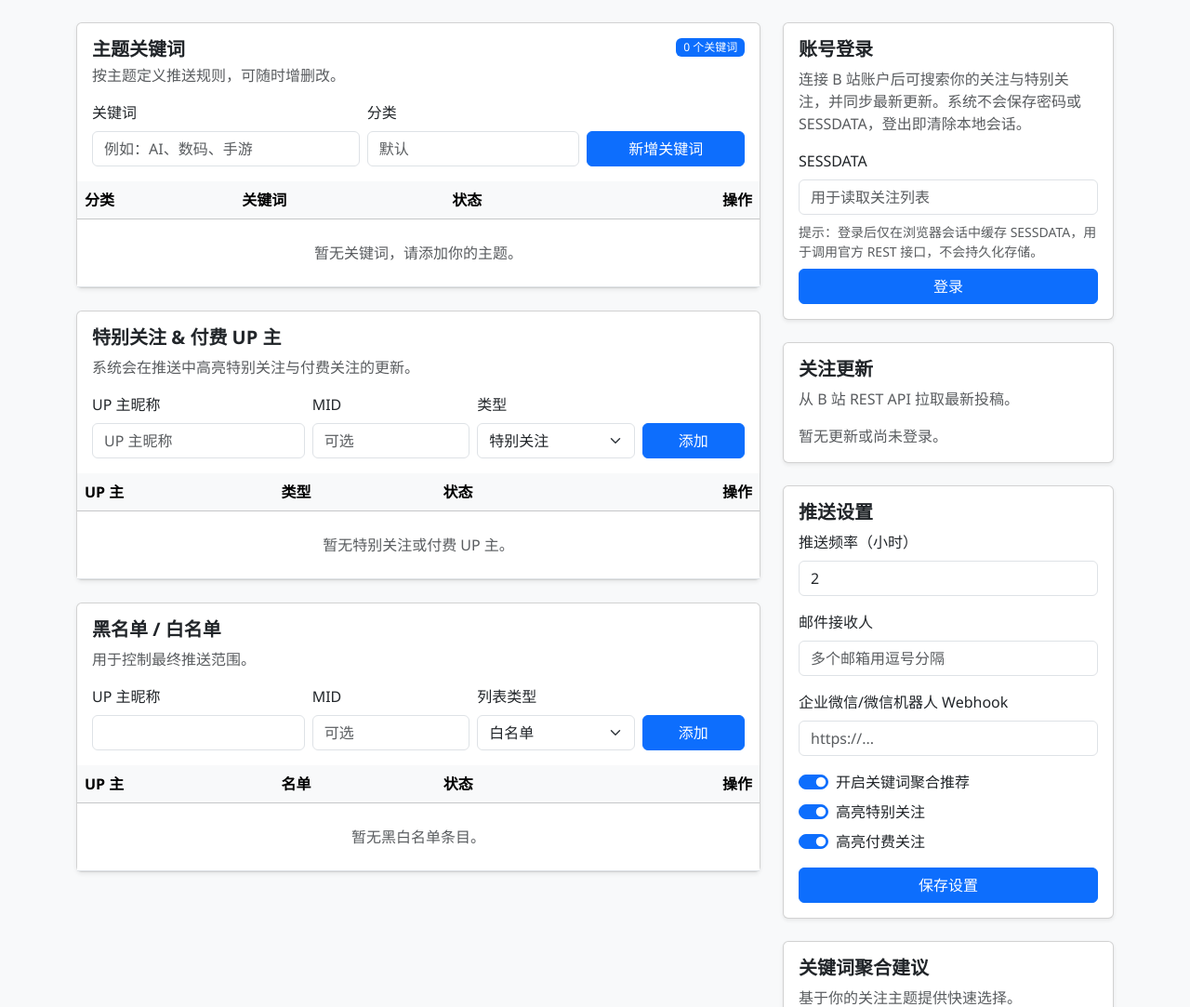
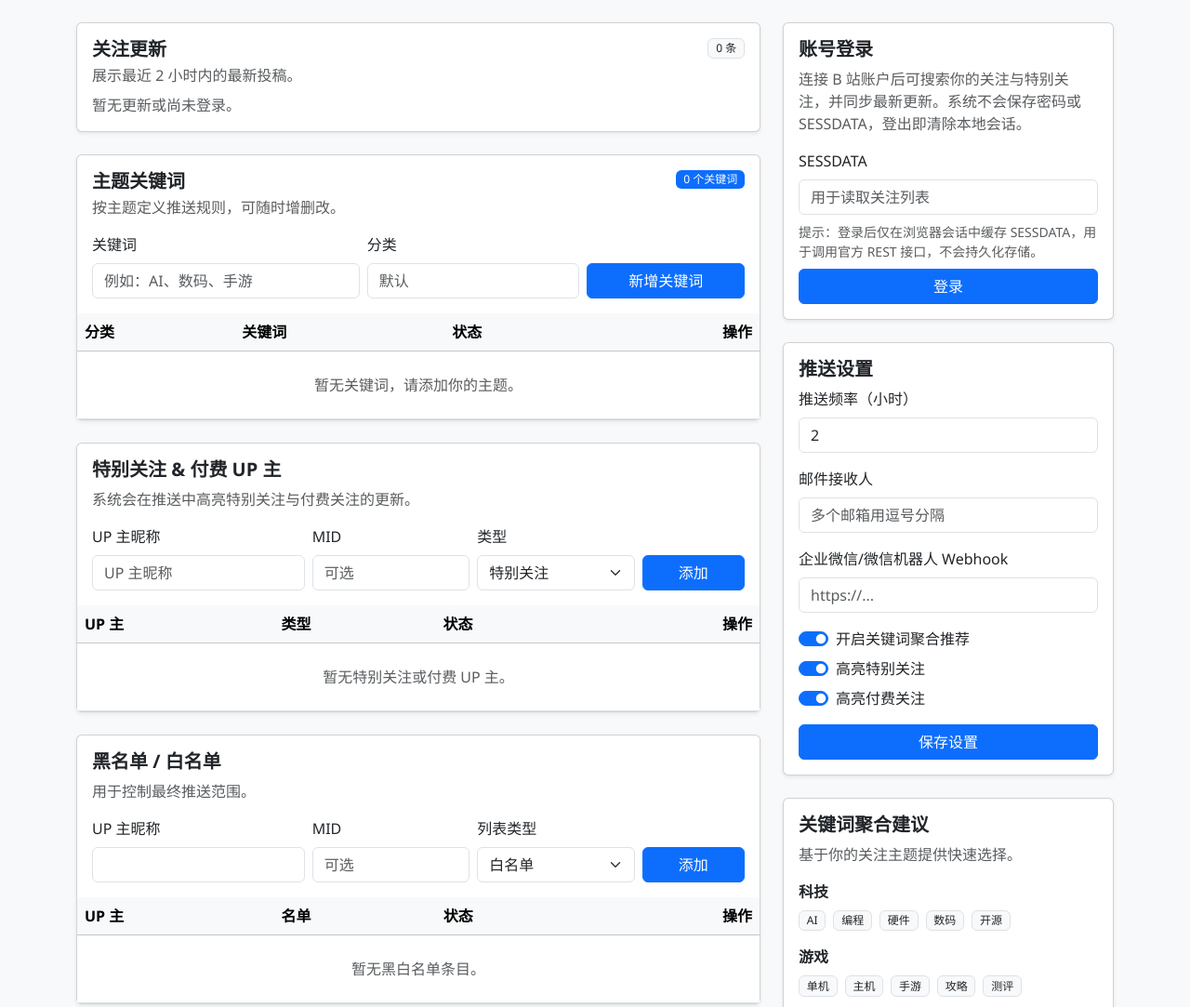
Before and after one commit to songlinzheng-cecoucan/BILIBILI-Helper, a Flask app: page / in a window 1280 px wide. Shown: the part 56-1139 px from the top of the page at 93% size. Run offline with Flask 3, Linux system fonts and the light colour scheme; data comes from the database, SQL or seed files in the repository; data that the repository does not hold is empty.

Commit message:
Filter updates by interval and adjust layout

```diff
--- a/app.py
+++ b/app.py
@@ -341,16 +341,20 @@ def fetch_latest_video(
 def fetch_following_updates(
     mid: str,
     sessdata: str,
-    limit: int = 20,
+    interval_hours: int,
+    limit: Optional[int] = None,
 ) -> list[dict[str, str]]:
     followings = fetch_followings_list(mid, sessdata, max_pages=2)
     updates: list[dict[str, str]] = []
-    for item in followings[: max(limit, 1)]:
+    cutoff_ts = int(datetime.now().timestamp()) - max(interval_hours, 1) * 3600
+    for item in followings:
         try:
             latest = fetch_latest_video(item["mid"], sessdata)
         except Exception:
             continue
         if not latest:
+            continue
+        if int(latest.get("created_ts") or 0) < cutoff_ts:
             continue
         updates.append(
             {
@@ -361,7 +365,9 @@ def fetch_following_updates(
             }
         )
     updates.sort(key=lambda x: int(x.get("created_ts", "0")), reverse=True)
-    return updates[:limit]
+    if limit is None:
+        return updates
+    return updates[: max(limit, 0)]
 
 
 @app.route("/")
@@ -375,6 +381,9 @@ def index():
     updates: list[dict[str, str]] = []
     updates_error = ""
     login_error = session.pop("login_error", "")
+
+    with get_connection() as conn:
+        settings = fetch_settings(conn)
 
     if account and search_keyword:
         try:
@@ -399,7 +408,7 @@ def index():
             updates = fetch_following_updates(
                 account["mid"],
                 account["sessdata"],
-                limit=12,
+                interval_hours=settings.send_interval_hours,
             )
         except Exception:
             updates_error = "关注更新拉取失败，请稍后重试。"
@@ -408,7 +417,6 @@ def index():
         keywords = fetch_keywords(conn)
         creators = fetch_up_creators(conn)
         list_entries = fetch_list_entries(conn)
-        settings = fetch_settings(conn)
 
     preview = build_feed_preview(keywords, creators, settings)
 
--- a/templates/index.html
+++ b/templates/index.html
@@ -3,6 +3,40 @@
 {% block content %}
 <div class="row g-4">
   <div class="col-lg-8">
+    <div class="card shadow-sm mb-4">
+      <div class="card-body">
+        <div class="d-flex justify-content-between align-items-start mb-2">
+          <div>
+            <h5 class="card-title mb-1">关注更新</h5>
+            <p class="text-muted mb-0">展示最近 {{ settings.send_interval_hours }} 小时内的最新投稿。</p>
+          </div>
+          <span class="badge bg-light text-dark border">{{ updates | length }} 条</span>
+        </div>
+        {% if updates_error %}
+        <div class="alert alert-warning">{{ updates_error }}</div>
+        {% endif %}
+        {% if updates %}
+        <ul class="list-group list-group-flush">
+          {% for item in updates %}
+          <li class="list-group-item">
+            <div class="d-flex justify-content-between align-items-start gap-2">
+              <div>
+                <div class="fw-semibold">{{ item.title }}</div>
+                <div class="small text-muted">{{ item.creator }} · {{ item.created }}</div>
+              </div>
+              {% if item.link %}
+              <a class="btn btn-sm btn-outline-primary" href="{{ item.link }}" target="_blank" rel="noopener">查看</a>
+              {% endif %}
+            </div>
+          </li>
+          {% endfor %}
+        </ul>
+        {% else %}
+        <div class="text-muted">暂无更新或尚未登录。</div>
+        {% endif %}
+      </div>
+    </div>
+
     <div class="card shadow-sm mb-4">
       <div class="card-body">
         <div class="d-flex justify-content-between align-items-start mb-3">
@@ -328,35 +362,6 @@
 
     <div class="card shadow-sm mb-4">
       <div class="card-body">
-        <h5 class="card-title">关注更新</h5>
-        <p class="text-muted">从 B 站 REST API 拉取最新投稿。</p>
-        {% if updates_error %}
-        <div class="alert alert-warning">{{ updates_error }}</div>
-        {% endif %}
-        {% if updates %}
-        <ul class="list-group list-group-flush">
-          {% for item in updates %}
-          <li class="list-group-item">
-            <div class="d-flex justify-content-between align-items-start gap-2">
-              <div>
-                <div class="fw-semibold">{{ item.title }}</div>
-                <div class="small text-muted">{{ item.creator }} · {{ item.created }}</div>
-              </div>
-              {% if item.link %}
-              <a class="btn btn-sm btn-outline-primary" href="{{ item.link }}" target="_blank" rel="noopener">查看</a>
-              {% endif %}
-            </div>
-          </li>
-          {% endfor %}
-        </ul>
-        {% else %}
-        <div class="text-muted">暂无更新或尚未登录。</div>
-        {% endif %}
-      </div>
-    </div>
-
-    <div class="card shadow-sm mb-4">
-      <div class="card-body">
         <h5 class="card-title">推送设置</h5>
         <form method="post" action="{{ url_for('update_settings') }}">
           <div class="mb-3">
```
